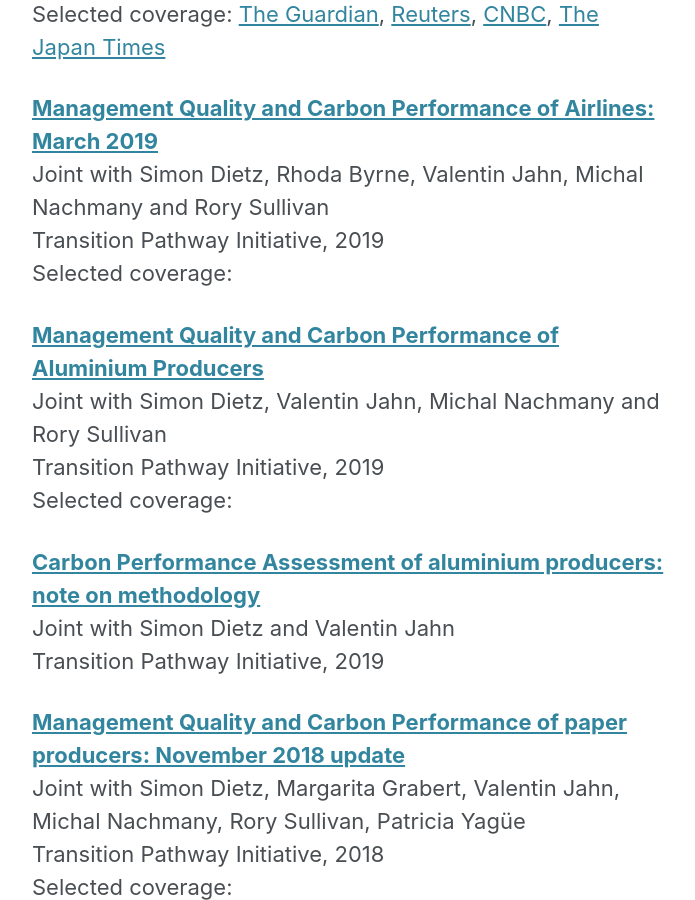
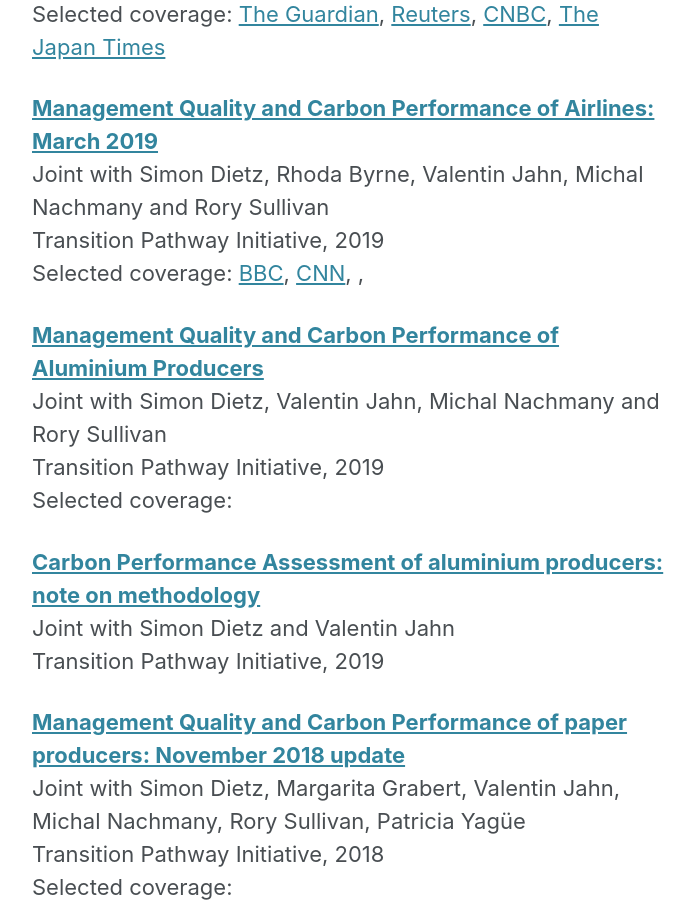
Before and after one commit to JolienNoels/joliennoels.github.io, a Jekyll site: the page built from _pages/research.md, in a window 1280 px wide and 900 px high, scrolled down 1197 px. Shown: the whole window, without its empty margins (290-985 px from the left). Built offline with Jekyll 4.4.1, drawn with Linux system fonts in a browser that asks for light colours; cached includes are drawn as plain includes; nearby versions of some CDN libraries.

Commit message:
Update research.md

```diff
--- a/_pages/research.md
+++ b/_pages/research.md
@@ -32,7 +32,7 @@
 **[Management Quality and Carbon Performance of Airlines: March 2019](http://www.lse.ac.uk/GranthamInstitute/tpi/wp-content/uploads/2019/03/Management-quality-and-carbon-performance-of-airlines-040319-1730.pdf)**
   Joint with Simon Dietz, Rhoda Byrne, Valentin Jahn, Michal Nachmany and Rory Sullivan
   Transition Pathway Initiative, 2019
-  Selected coverage: []()
+  Selected coverage: [BBC](https://www.bbc.com/news/science-environment-47460958), [CNN](https://www.cnn.com/2019/03/05/business/airlines-climate-change-emissions/index.html), [](), []()
 
 **[Management Quality and Carbon Performance of Aluminium Producers](http://www.lse.ac.uk/GranthamInstitute/tpi/wp-content/uploads/2019/03/Management-quality-and-carbon-performance-of-aluminium-producers.pdf)**
   Joint with Simon Dietz, Valentin Jahn, Michal Nachmany and Rory Sullivan
```
